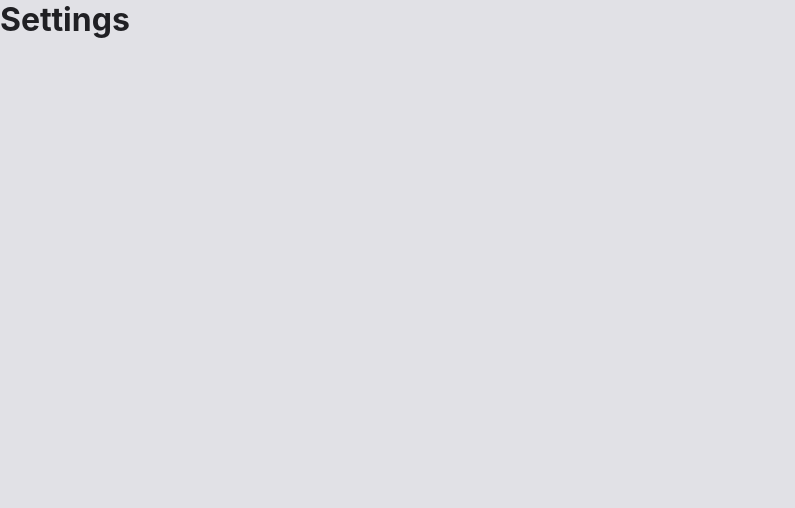
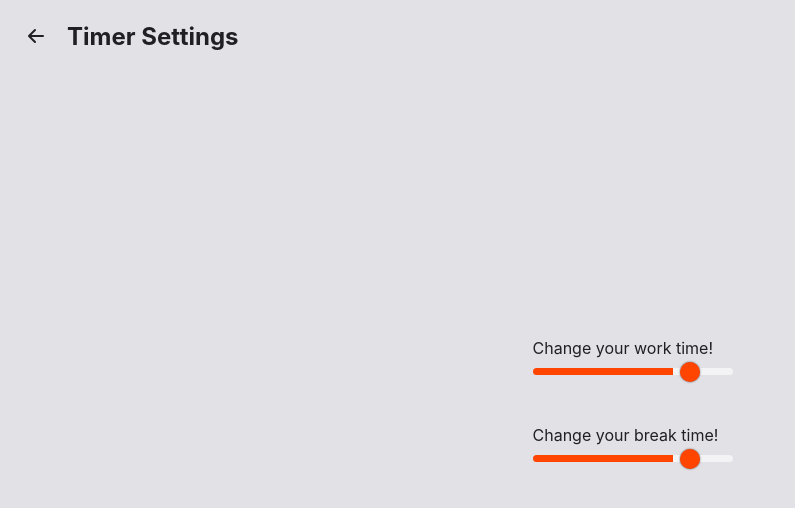
Before and after one commit to matheus-germano/pomodoro, a React (Vite) app: page /settings in a window 1280 px wide. Shown: the top 508 px of the page, without its empty margins (0-795 px from the left). Built offline with nearby package versions, Linux system fonts and the light colour scheme.

Commit message:
feat: Settings page in progress

```diff
--- a/src/Pages/Settings/index.tsx
+++ b/src/Pages/Settings/index.tsx
@@ -1,5 +1,33 @@
+import { BsArrowLeftShort } from "react-icons/bs";
+import { useNavigate } from "react-router-dom";
+import { RangeInput } from "../../components/RangeInput";
+
+import { SettingsContainer, PageTitle, TimeChanger } from "./styles";
+
 export function Settings() {
+  const navigate = useNavigate();
   return (
-    <h1>Settings</h1>
+    <SettingsContainer>
+      <PageTitle>
+        <BsArrowLeftShort size={32} onClick={() => navigate("/")} className="back-button" />
+        <h2>Timer Settings</h2>
+      </PageTitle>
+      <TimeChanger>
+        <p>Change your work time!</p>
+        <RangeInput
+          min={5}
+          max={60}
+          step={1}
+        />
+      </TimeChanger>
+      <TimeChanger>
+        <p>Change your break time!</p>
+        <RangeInput
+          min={5}
+          max={60}
+          step={1}
+        />
+      </TimeChanger>
+    </SettingsContainer>
   );
 }
--- /dev/null
+++ b/src/Pages/Settings/styles.ts
@@ -0,0 +1,40 @@
+import styled from "styled-components";
+
+export const SettingsContainer = styled.div`
+  width: 100%;
+  max-width: 1300px;
+  height: 100vh;
+
+  padding: 0 1.25rem;
+
+  margin: 0 auto;
+  position: relative;
+
+  display: flex;
+  flex-direction: column;
+  align-items: center;
+  justify-content: center;
+
+  gap: 50px;
+`;
+
+export const PageTitle = styled.div`
+    position: absolute;
+    left: 20px;
+    top: 20px;
+
+    display: flex;
+    align-items: center;
+    gap: 15px;
+
+    svg {
+      cursor: pointer;
+    }
+`;
+
+export const TimeChanger = styled.div`
+  display: flex;
+  flex-direction: column;
+  justify-content: center;
+  gap: 10px;
+`;
```
